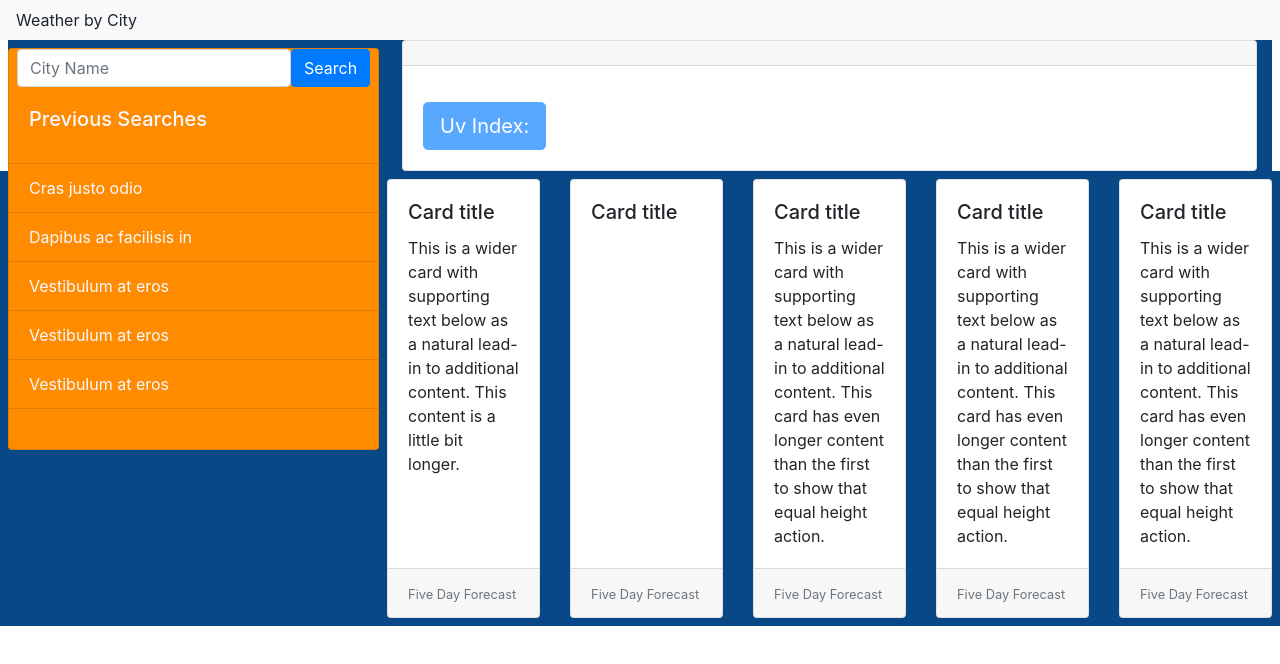
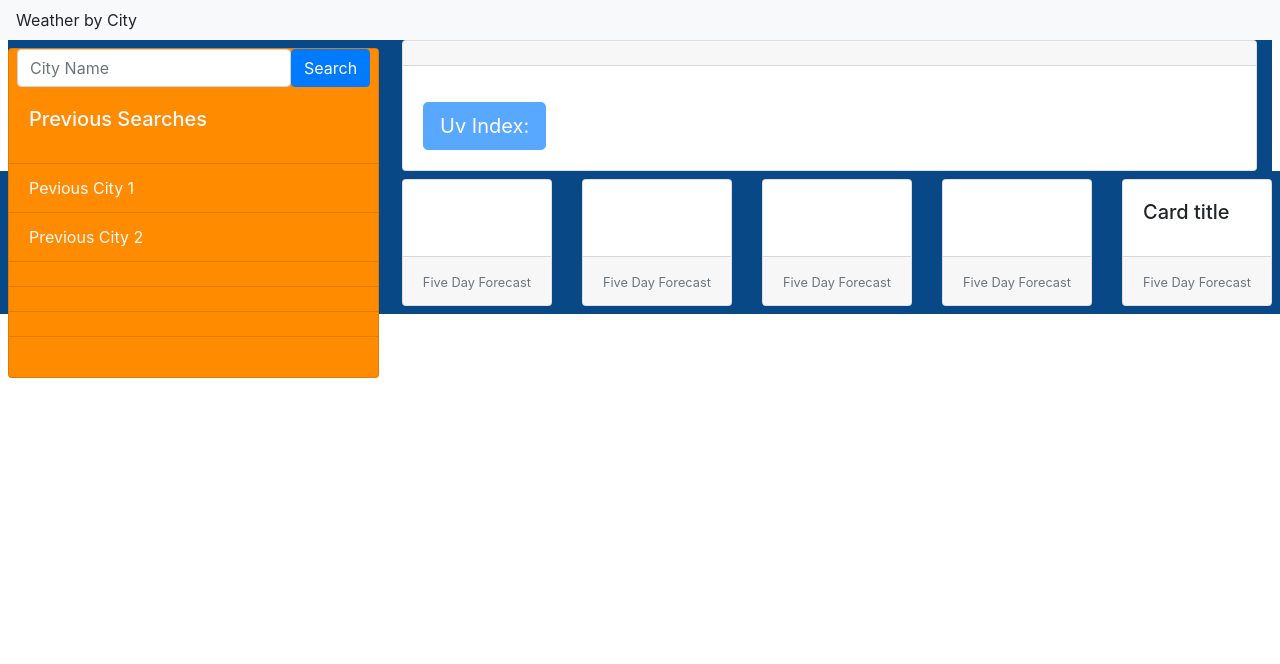
Before and after one commit to jasdjames/jasdjames-weather-api, a plain HTML site: page index.html in a window 1280 px wide. Drawn offline with nearby package versions, Linux system fonts and the light colour scheme; a script that the page names is missing.

Commit message:
appeneded cities to sideBox

```diff
--- a/assets/script.js
+++ b/assets/script.js
@@ -4,7 +4,7 @@ var Day = $("#dateToday")
 var newFormat = Day.text(Vt.toLocaleString(DateTime.DATE_HUGE));
 var cityName = $("#cityName")
 var api = "c5802144e43bf1301ef522550796e16e";
-
+var cityArr = []
 
 
 
@@ -13,17 +13,17 @@ var api = "c5802144e43bf1301ef522550796e16e";
 
 
 $("#searchBtn").on("click", function (event) {
-
- if ($(this)){
-var searchCity =$("#searchCity").val();
+event.preventDefault();
+    if ($(this)) {
+        var searchCity = $("#searchCity").val();
         console.log(searchCity);
         var openURL = `https://api.openweathermap.org/data/2.5/forecast?q=${searchCity}&units=imperial&appid=${api}`
         $.ajax({
             url: openURL,
             method: "GET"
-  }).then(function(response) {
+        }).then(function (response) {
             console.log(response);
-      console.log (response.city.name);
+            console.log(response.city.name);
             //   print the name of the city to the string
             $("#cityName").html(`<h5>${response.city.name}</h5>`);
 
@@ -43,10 +43,64 @@ $("#topText").append(`<p> Humidity: ${response.list[0].main.humidity}% </p>`)
             // Windspeed
             $("#topText").append(`<p> Windspeed: ${response.list[0].wind.speed} mph </p>`)
 
+            localStorage.setItem(Vt, searchCity)
+
+            cityArr.push(localStorage.getItem(Vt))
+
+            cityArr.push(JSON.parse(JSON.stringify(localStorage)))
+
+            console.log(cityArr)
+            $("#city1").empty().append(cityArr[0])
+            $("#city2").empty().append(cityArr[2])
+            $("#city3").empty().append(cityArr[4])
+            $("#city4").empty().append(cityArr[6])
+            $("#city5").empty().append(cityArr[8])
+
+            if (cityArr.length === 10) {
+                alert("STOP!!")
+                console.log(cityArr.splice(0, 1, ));
+            }
+
+
+            // console.log(JSON.stringify(localStorage));
+
+            // console.log(JSON.parse(JSON.stringify(localStorage)))
+            // console.log(cityArr[0].Vt);
+         $(".list-group-item").eq(0).addClass("blue")
+            // This is where you stopped - 1/12 8:18
+            // console.log(cityArr[0]);
+            // console.log(cityArr[0].index());
+
+            // if (cityArr!= [] ){
+            // $("#city1").append(cityArr[0].val)
+            // }
+
+            // Researched how to removed repetition in an array - Found an answer on stackoverflow - I place a link to this block of code in the resources to credit the author
+
+
+            // var uniqueCity = [];
+            // $.each(cityArr, function(i, el){
+            //     if($.inArray(el, uniqueCity) === -1) uniqueCity.push(el);
+            // console.log(uniqueCity);
+            // });
+
+
+
+            // var printArr = $(printCity).val.makeArray()
+            // console.log(printArr);
+            // printArr.forEach(function (city) {
+
+            // $(".list-group-item").each(function () {
+            //     for (let i = 0; i < cityArr.length; i++) {
+            //         console.log(cityArr[i]);
+            //         $(".list-group-item").empty().append(cityArr[i])
+            //     }
+
+            //  })
 
 
             // Card 1
-var dateArr = [response.list[0],response.list[8],response.list[16],response.list[24], response.list[32]];
+            var dateArr = [response.list[0], response.list[8], response.list[16], response.list[24], response.list[32]];
             console.log(dateArr);
             console.log((DateTime.fromSeconds(dateArr[2].dt)));
 
@@ -70,30 +124,29 @@ $("#b5Text").empty().append(`Temperature: ${(Math.round(dateArr[4].main.temp))}
 
 
 
-// })
 
             // UV Index
             var lat = (response.city.coord.lat)
             console.log((response.city.coord.lat));
- var lon =(response.city.coord.lon)
+            var lon = (response.city.coord.lon)
             console.log(lon);
- var uvAPI=`https://api.openweathermap.org/data/2.5/onecall?lat=${lat}&lon=${lon}&appid=${api}`
+            var uvAPI = `https://api.openweathermap.org/data/2.5/onecall?lat=${lat}&lon=${lon}&appid=${api}`
             $.ajax({
                 url: uvAPI,
                 method: "GET"
-  }).then(function(response) {
+            }).then(function (response) {
                 console.log(response);
                 console.log(response.current.uvi);
 
 
-if (response.current.uvi < 3){
+                if (response.current.uvi < 3) {
 
                     // change button green
                     $("#uvBtn").removeClass().addClass("btn btn-success disabled");
-} else if (response.current.uvi > 8 ) {
+                } else if (response.current.uvi > 8) {
                     $("#uvBtn").removeClass().addClass("btn btn-danger disabled");
 
-}else{
+                } else {
                     $("#uvBtn").removeClass().addClass("btn btn-warning disabled");
                 }
                 $("#uvBtn").empty().append(`UV Index: ${response.current.uvi} `)
@@ -108,4 +161,5 @@ $("#uvBtn").empty().append(`UV Index: ${response.current.uvi} `)
 
         })
     }
+
 })
--- a/assets/style.css
+++ b/assets/style.css
@@ -14,3 +14,8 @@ button {
     background-color: #909CC2;
     color: ghostwhite;
 }
+
+.blue{
+color: navy;
+font-size: xx-large;
+}
--- a/index.html
+++ b/index.html
@@ -24,7 +24,7 @@
                     <div class="card mt-2">
                         <form class="form-inline mx-2">
                             <div class="form-group">
-                            <label for="text" class="sr-only">Search</label>
+                                <label for="text" class="sr-only" onclick="saveName()">Search</label>
                                 <input type="text" class="form-control" aria-describedby="button-addon2" id="searchCity"
                                     placeholder="City Name">
                                 <div>
@@ -38,11 +38,11 @@
                             <p class="card-text"></p>
                         </div>
                         <ul class="list-group list-group-flush">
-                            <li class="list-group-item" id="city1">Cras justo odio</li>
-                            <li class="list-group-item" id="city2">Dapibus ac facilisis in</li>
-                            <li class="list-group-item" id="city3">Vestibulum at eros</li>
-                            <li class="list-group-item" id="city4">Vestibulum at eros</li>
-                            <li class="list-group-item" id="city5">Vestibulum at eros</li>
+                            <li class="list-group-item" id="city1">Pevious City 1</li>
+                            <li class="list-group-item" id="city2">Previous City 2</li>
+                            <li class="list-group-item" id="city3"></li>
+                            <li class="list-group-item" id="city4"></li>
+                            <li class="list-group-item" id="city5"></li>
                         </ul>
                         <div class="card-body">
 
@@ -62,7 +62,8 @@
                     <div class="card-body">
                         <h5 class="card-title" id="cityName"></h5>
                         <p class="card-text" id="topText"></p>
-                        <a class="btn btn-primary btn-lg disabled" id="uvBtn" role="button" aria-disabled="true">Uv Index: </a>
+                        <a class="btn btn-primary btn-lg disabled" id="uvBtn" role="button" aria-disabled="true">Uv
+                            Index: </a>
                     </div>
                 </div>
             </div>
@@ -74,10 +75,9 @@
             <div class="card-deck">
                 <div class="card">
                     <!-- <img src="..." class="card-img-top" alt="..."> -->
-                    <div class="card-body" >
-                        <h5 class="card-title" id="b1Title" data-num="0">Card title</h5>
-                        <p class="card-text" id="b1Text">This is a wider card with supporting text below as a natural lead-in to
-                            additional content. This content is a little bit longer.</p>
+                    <div class="card-body">
+                        <h5 class="card-title" id="b1Title" data-num="0"></h5>
+                        <p class="card-text" id="b1Text"></p>
                     </div>
                     <div class="card-footer">
                         <small class="text-muted">Five Day Forecast</small>
@@ -86,7 +86,7 @@
                 <div class="card">
                     <!-- <img src="..." class="card-img-top" alt="..."> -->
                     <div class="card-body">
-                        <h5 class="card-title"id=b2Title data-num="1">Card title</h5>
+                        <h5 class="card-title" id=b2Title data-num="1"></h5>
                         <p class="card-text" id="b2Text"></p>
                     </div>
                     <div class="card-footer">
@@ -96,10 +96,8 @@
                 <div class="card">
                     <!-- <img src="..." class="card-img-top" alt="..."> -->
                     <div class="card-body">
-                        <h5 class="card-title" id="b3Title" data-num="2">Card title</h5>
-                        <p class="card-text" id="b3Text">This is a wider card with supporting text below as a natural lead-in to
-                            additional content. This card has even longer content than the first to show that equal
-                            height action.</p>
+                        <h5 class="card-title" id="b3Title" data-num="2"></h5>
+                        <p class="card-text" id="b3Text"></p>
                     </div>
                     <div class="card-footer">
                         <small class="text-muted">Five Day Forecast</small>
@@ -108,10 +106,8 @@
                 <div class="card">
                     <!-- <img src="..." class="card-img-top" alt="..."> -->
                     <div class="card-body">
-                        <h5 class="card-title" id="b4Title" data-num="3">Card title</h5>
-                        <p class="card-text" id="b4Text">This is a wider card with supporting text below as a natural lead-in to
-                            additional content. This card has even longer content than the first to show that equal
-                            height action.</p>
+                        <h5 class="card-title" id="b4Title" data-num="3"></h5>
+                        <p class="card-text" id="b4Text"></p>
                     </div>
                     <div class="card-footer">
                         <small class="text-muted">Five Day Forecast</small>
@@ -121,9 +117,7 @@
                     <!-- <img src="..." class="card-img-top" alt="..."> -->
                     <div class="card-body">
                         <h5 class="card-title" id="b5Title" data-num="4">Card title</h5>
-                        <p class="card-text" id="b5Text">This is a wider card with supporting text below as a natural lead-in to
-                            additional content. This card has even longer content than the first to show that equal
-                            height action.</p>
+                        <p class="card-text" id="b5Text"></p>
                     </div>
                     <div class="card-footer">
                         <small class="text-muted">Five Day Forecast</small>
```
Also changed, not shown: 1 other file. Lines whose indentation alone changed are shown as unchanged.
